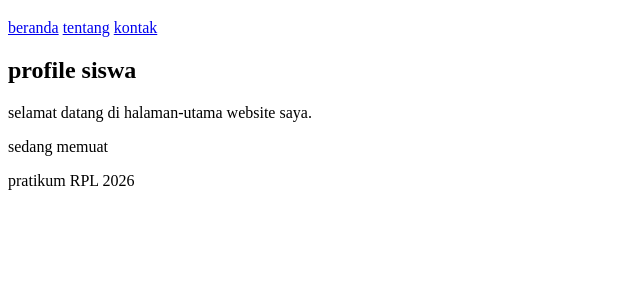
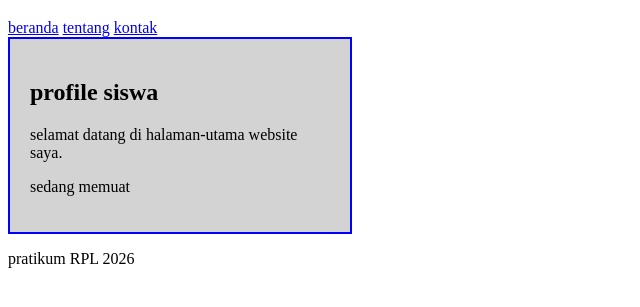
Before and after one commit to inggritanindya-star/praktikum-kolaborasi, a plain HTML site: page index.html in a window 1280 px wide. Shown: the part 61-368 px from the top of the page, without its empty margins (0-640 px from the left). Drawn offline with Linux system fonts and the light colour scheme.

```diff
--- a/index.html
+++ b/index.html
@@ -21,11 +21,11 @@
     <main>
         <section>
             <article id="kotakpesan"
-        class="kartu-proil">
+        class="kartu-profil">
             <h2>profile siswa</h2>
             <p>selamat datang di halaman-utama website saya.</p>
 
-            <p id="pesan status">sedang memuat</p>
+            <p id="pesanStatus">sedang memuat</p>
             </article>
             </section>
             </main>
--- a/style.css
+++ b/style.css
@@ -1,4 +1,4 @@
-.kartu-profile {
+.kartu-profil {
      width: 300px;
      background-color: lightgray;
      padding: 20px;
```
